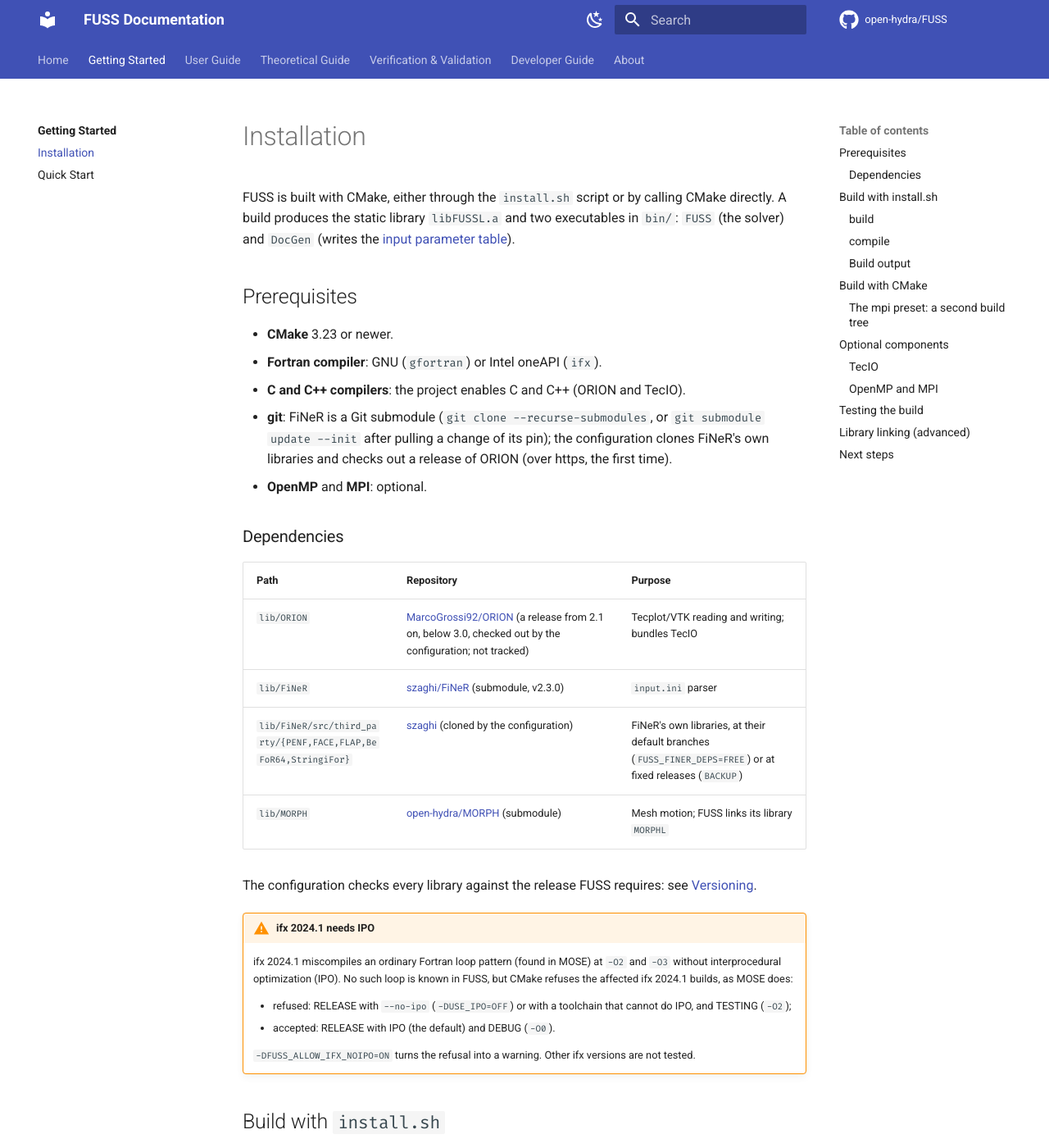
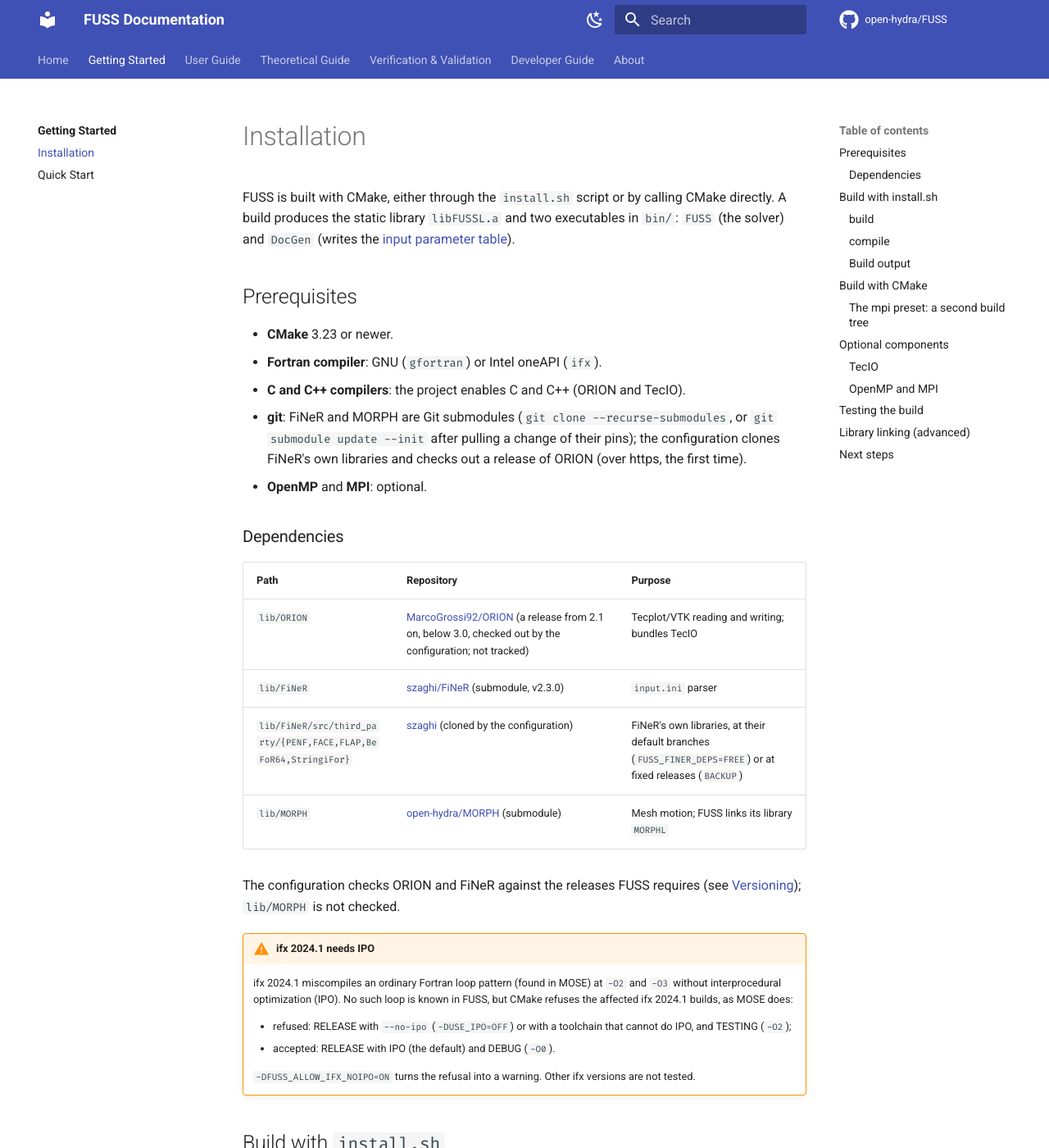
Before and after one commit to open-hydra/FUSS, an MkDocs documentation site: the page built from docs/getting-started/installation.md, in a window 1280 px wide and 1400 px high. Shown: the whole window at 82% size. Built offline with MkDocs 1.6.1 and Material for MkDocs 9.7.7, drawn with Linux system fonts in a browser that asks for light colours; comment, search, counter and statistics services are not loaded.

Commit message:
docs: statements the merged code does not support (plan 14 S9c F-S9c-3)
Review of the merged tree 556fb8c, MINOR-1, 3, 4, 5, 8 (the reviewer's texts):
- theory/time-integration.md: iter-threshold (without multigrid) is the key re-read with input.ini;
  lowering it to or below the iterations already done ends the run at the next reading
  (Mod_Explicit endsim = iter >= itermax). level<m>-iter keeps its set-up value, and a changed
  value is listed in OUTPUT/<prefix>runtime-ini-ignored.txt (Backend_INI RUNTIME_MUTABLE).
- theory/numerics.md: ours' Darcy-flux sentence loses the 4-space indent that, once theirs
  flattened the admonition, rendered it as a code block.
- getting-started/installation.md: the manual recipe inits lib/MORPH too; FiNeR and MORPH are
  the submodules; the configuration checks ORION and FiNeR against the required releases, not
  lib/MORPH. README.md: the same check statement.
- user/input.md: the pyrolysis keys are not "OpenMP only" (type-1 pyrolysis runs under MPI in
  run_mpi_gate.sh; user/using.md).
Docs only. Built fresh on pcprop4, both presets; mkdocs build --strict rc 0.

Co-Authored-By: Claude Opus 5.5 <noreply@anthropic.com>
Claude-Session: https://claude.ai/code/session_01Q6mgzZ4Em2XSijeD1s9D94

````diff
--- a/docs/getting-started/installation.md
+++ b/docs/getting-started/installation.md
@@ -7,7 +7,7 @@ FUSS is built with CMake, either through the `install.sh` script or by calling C
 - **CMake** 3.23 or newer.
 - **Fortran compiler**: GNU (`gfortran`) or Intel oneAPI (`ifx`).
 - **C and C++ compilers**: the project enables C and C++ (ORION and TecIO).
-- **git**: FiNeR is a Git submodule (`git clone --recurse-submodules`, or `git submodule update --init` after pulling a change of its pin); the configuration clones FiNeR's own libraries and checks out a release of ORION (over https, the first time).
+- **git**: FiNeR and MORPH are Git submodules (`git clone --recurse-submodules`, or `git submodule update --init` after pulling a change of their pins); the configuration clones FiNeR's own libraries and checks out a release of ORION (over https, the first time).
 - **OpenMP** and **MPI**: optional.
 
 ### Dependencies
@@ -19,7 +19,7 @@ FUSS is built with CMake, either through the `install.sh` script or by calling C
 | `lib/FiNeR/src/third_party/{PENF,FACE,FLAP,BeFoR64,StringiFor}` | [szaghi](https://github.com/szaghi) (cloned by the configuration) | FiNeR's own libraries, at their default branches (`FUSS_FINER_DEPS=FREE`) or at fixed releases (`BACKUP`) |
 | `lib/MORPH` | [open-hydra/MORPH](https://github.com/open-hydra/MORPH) (submodule) | Mesh motion; FUSS links its library `MORPHL` |
 
-The configuration checks every library against the release FUSS requires: see [Versioning](../development/versioning.md).
+The configuration checks ORION and FiNeR against the releases FUSS requires (see [Versioning](../development/versioning.md)); `lib/MORPH` is not checked.
 
 !!! warning "ifx 2024.1 needs IPO"
     ifx 2024.1 miscompiles an ordinary Fortran loop pattern (found in MOSE) at `-O2` and `-O3`
@@ -93,7 +93,7 @@ Rebuilds without deleting `build/`, with the configuration stored in `CMakePrese
 `install.sh build` runs the equivalent of:
 
 ```bash
-git submodule sync --quiet && git submodule update --init lib/FiNeR
+git submodule sync --quiet && git submodule update --init lib/FiNeR lib/MORPH
 cmake -B build \
       -DUSE_OPENMP=true -DUSE_MPI=false -DUSE_TECIO=false \
       -DCMAKE_BUILD_TYPE=RELEASE
````
Also changed, not shown: README.md (+1 -1 lines), docs/theory/numerics.md (+1 -1 lines), docs/theory/time-integration.md (+3 -2 lines), docs/user/input.md (+1 -1 lines).
